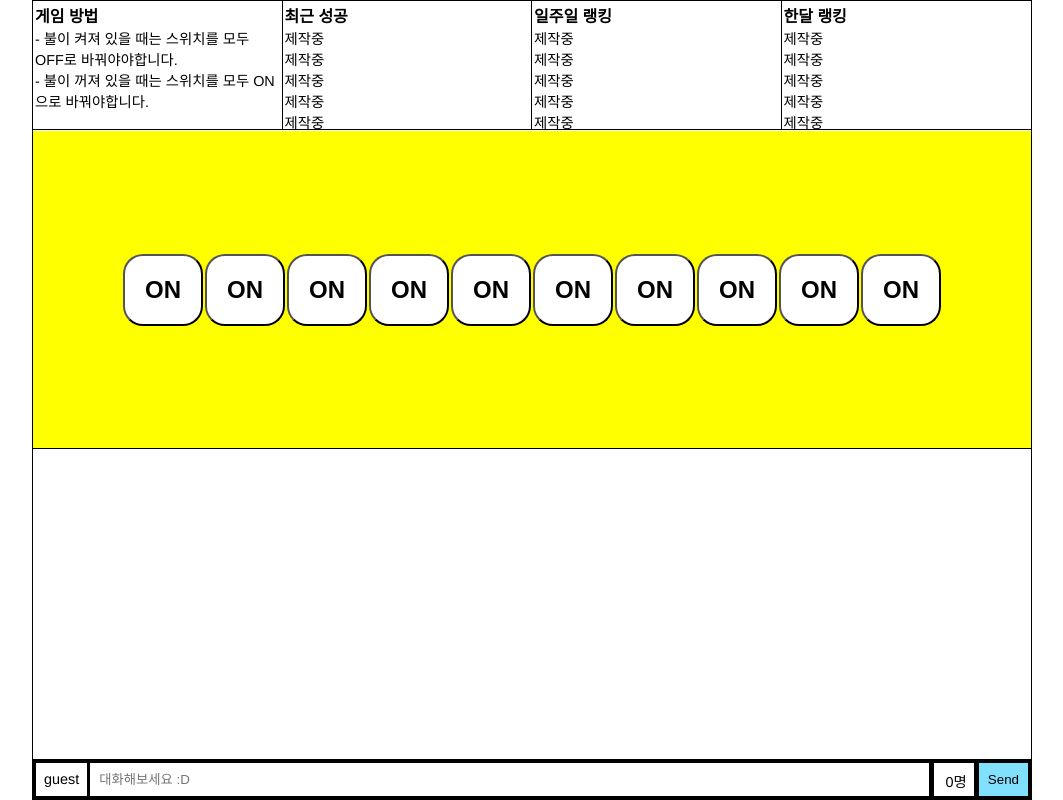
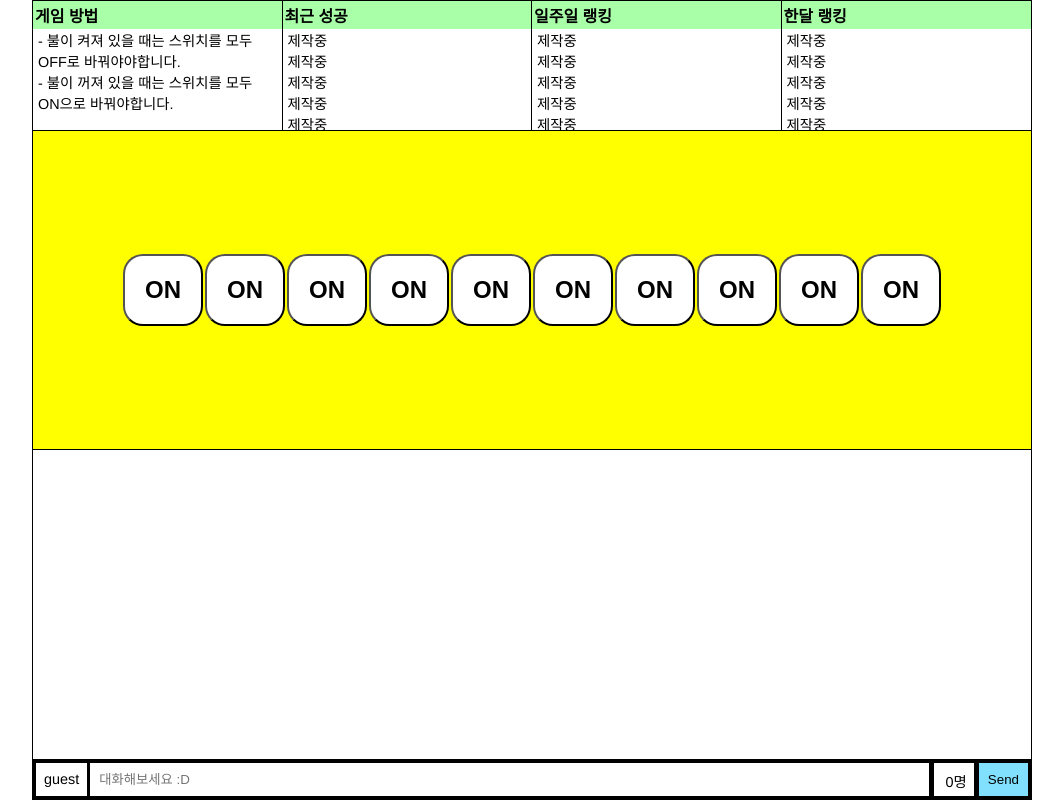
Before and after one commit to imki123/chat_socket, a website: page client/index.html in a window 1280 px wide. Shown: the whole page, without its empty margins (108-1171 px from the left). Drawn offline with nearby package versions, Linux system fonts and the light colour scheme; no server answers.

Commit message:
fix styles.

```diff
--- a/client/index.html
+++ b/client/index.html
@@ -11,14 +11,14 @@
 				<div class="boardContent">
 					<div class="usage">
 						<div class="boardTitle">게임 방법</div>
-						<div class="boardlist">
+						<div class="boardList">
 							<div>- 불이 켜져 있을 때는 스위치를 모두 OFF로 바꿔야야합니다.</div>
 							<div>- 불이 꺼져 있을 때는 스위치를 모두 ON으로 바꿔야합니다.</div>
 						</div>
 					</div>
 					<div class="recent">
 						<div class="boardTitle">최근 성공</div>
-						<div class="boardlist">
+						<div class="boardList">
 							<div>제작중</div>
 							<div>제작중</div>
 							<div>제작중</div>
@@ -28,7 +28,7 @@
 					</div>
 					<div class="week">
 						<div class="boardTitle">일주일 랭킹</div>
-						<div class="boardlist">
+						<div class="boardList">
 							<div>제작중</div>
 							<div>제작중</div>
 							<div>제작중</div>
@@ -38,7 +38,7 @@
 					</div>
 					<div class="month">
 						<div class="boardTitle">한달 랭킹</div>
-						<div class="boardlist">
+						<div class="boardList">
 							<div>제작중</div>
 							<div>제작중</div>
 							<div>제작중</div>
@@ -132,8 +132,7 @@
 			}
 			.boardContent>*{
 				width: 25%;
-				padding: 2px;
-				height: calc(100% - 1px);
+				height: 100%;
 				overflow: auto;
 				border-right: 1px solid black;
 				border-bottom: 1px solid black;
@@ -144,9 +143,12 @@
 			.boardTitle{
 				font-weight: bold;
 				font-size: 1rem;
+				padding: 2px;
+				background: rgb(168, 255, 168);
 			}
-			.boardList{
+			.boardList div{
 				width: 100%;
+				padding: 0px 5px;
 			}
 
 			.game {
@@ -156,7 +158,7 @@
 				align-items: center;
 
 				width: 100%;
-				height: calc(40vh - 2px);
+				height: calc(40vh - 1px);
 				background: yellow;
 				border-bottom: 1px solid black;
 			}
```
